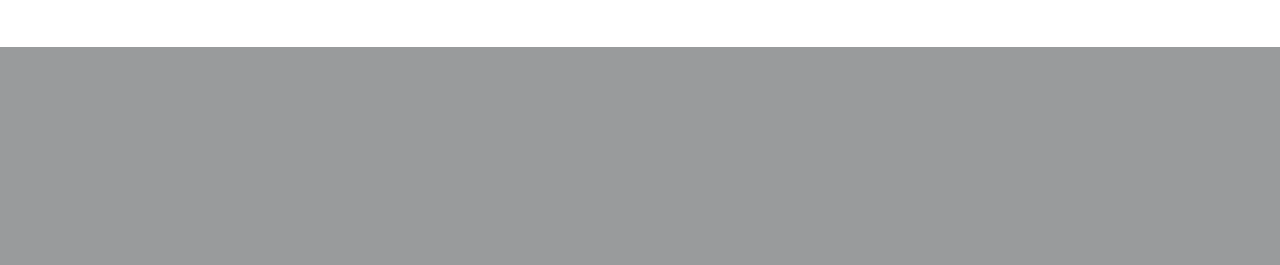
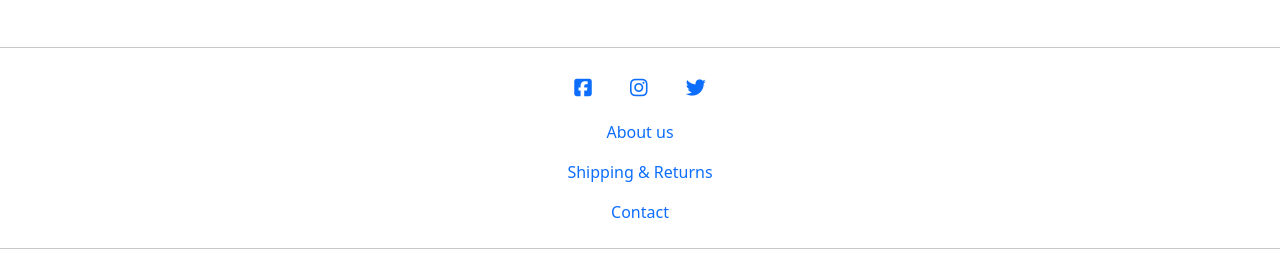
Before and after one commit to JPBiddle/Tie-Shop, a Django app: page / in a window 1280 px wide. Shown: the part 1133-1398 px from the top of the page. Before the commit the page ends 1180 px from the top, so only its background shows below. Run offline with Django 3.2, Linux system fonts and the light colour scheme; some libraries are stand-ins or nearby versions.

Commit message:
added footer to base html

```diff
--- a/templates/base.html
+++ b/templates/base.html
@@ -75,6 +75,28 @@
     {% block endjs %}
     {% endblock %}
 
-
+    <footer class="text-center">
+      <div>
+         <section>
+            <hr class="w60">
+            <!-- Social media -->
+            <!-- Facebook -->
+            <a href="https://www.facebook.com" role="button" target="_blank" aria-label="Link to our Facebook" class="btn btn-link btn-floating btn-lg">
+            <i class="fa-brands fa-square-facebook"></i>
+            </a>
+            <!-- Instagram -->
+            <a href="https://www.instagram.com" role="button" target="_blank" aria-label="Link to our Instagram" class="btn btn-link btn-floating btn-lg">
+            <i class="fa-brands fa-instagram"></i>
+            </a>
+            <!-- Twitter -->
+            <a href="https://www.twitter.com" role="button" target="_blank" aria-label="Link to our Twitter/X" class="btn btn-link btn-floating btn-lg">
+            <i class="fa-brands fa-twitter"></i>
+            <a class="nav-link" href="" class="btn btn-link btn-floating btn-lg">About us</a>
+            <a class="nav-link" href="" class="btn btn-link btn-floating btn-lg">Shipping & Returns</a>
+            <a class="nav-link" href="" class="btn btn-link btn-floating btn-lg">Contact</a>
+            <hr class="w60">
+         </section>
+      </div>
+   </footer>
   </body>
 </html>
```
